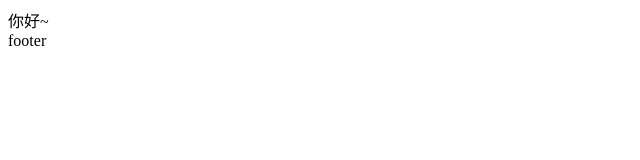
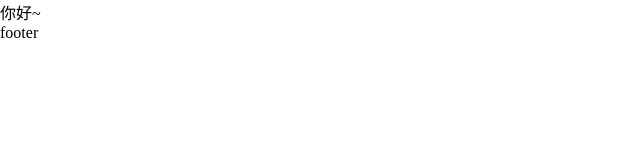
Before and after one commit to JerryWang24/drag, a plain HTML site: page index.html in a window 1280 px wide. Shown: the whole page, without its empty margins (0-640 px from the left). Drawn offline with Linux system fonts and the light colour scheme.

Commit message:
add style

```diff
--- a/index.html
+++ b/index.html
@@ -7,6 +7,12 @@
 <meta name="description" content="">
 <meta name="keywords" content="">
 <link href="" rel="stylesheet">
+	<style type="text/css">
+		*{
+			padding: 0;
+			margin: 0;
+		}
+	</style>
 </head>
 <body>
     <div class="wrap"><span>你好~</span></div>
```
